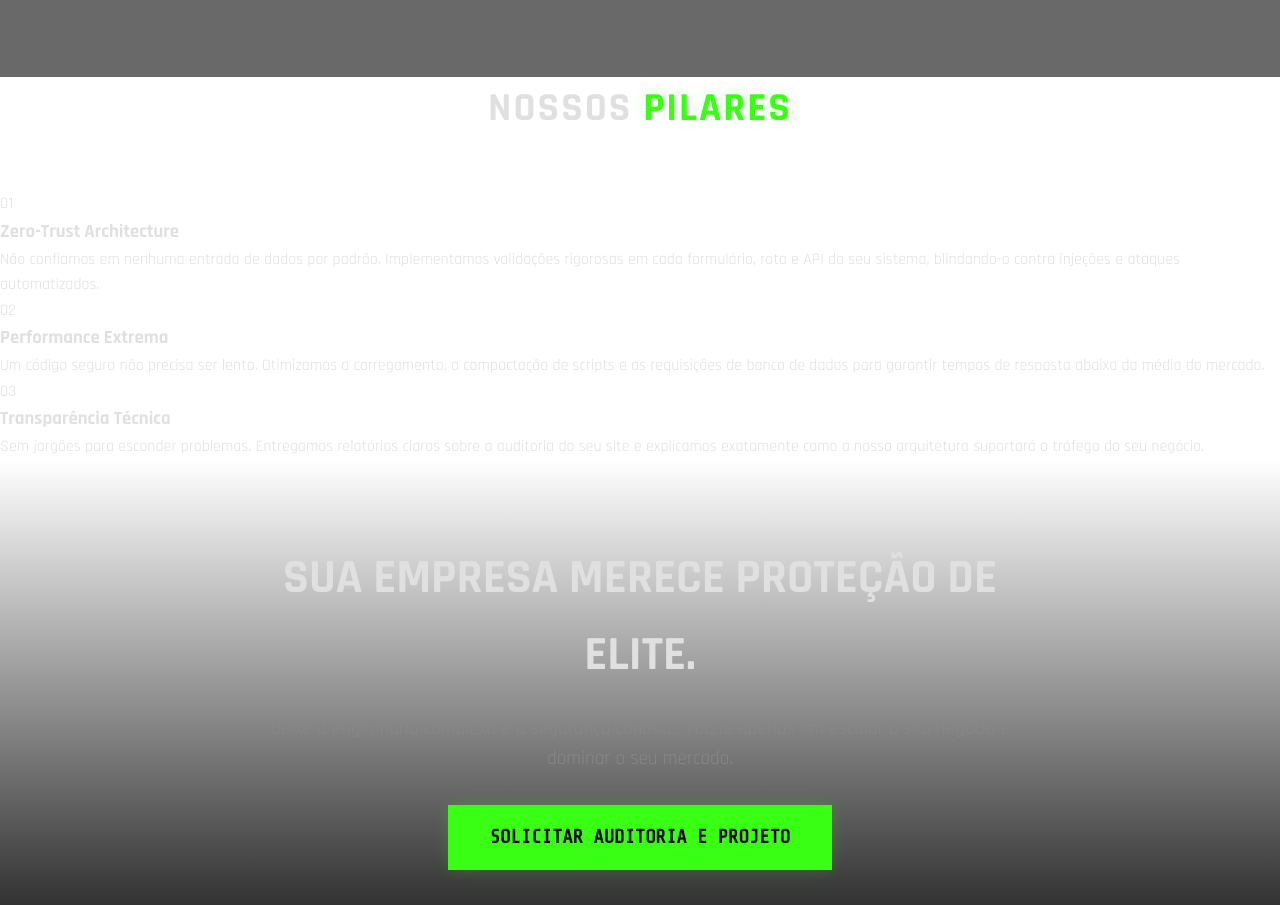
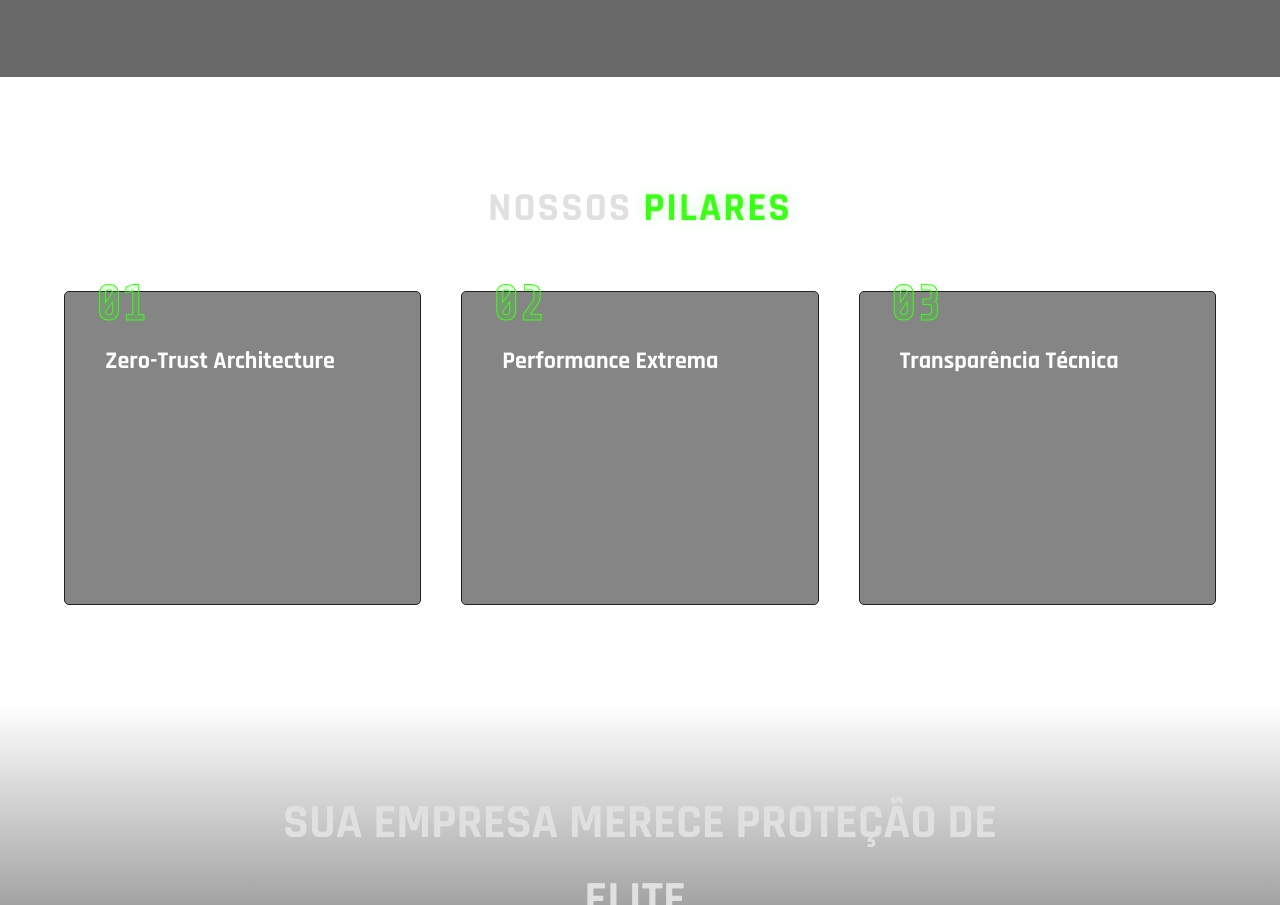
Before and after one commit to Eolemos/Ghost-core, a plain HTML site: page pages/sobre/index.html in a window 1280 px wide. Shown: the part 2323-3228 px from the top of the page. Drawn offline with nearby package versions, Linux system fonts and the light colour scheme.

Commit message:
Update style.css

```diff
--- a/pages/assets/style.css
+++ b/pages/assets/style.css
@@ -1103,3 +1103,56 @@ body[data-lang="en"] .lang-pt { display: none; }
     0%, 100% { transform: scale(1); opacity: 0.4; }
     50% { transform: scale(1.8); opacity: 1; }
 }
+/* ==========================================================================
+   ESTILOS ESPECÍFICOS: NOSSOS PILARES
+   ========================================================================== */
+.pillars-section {
+    padding: 100px 5%;
+}
+
+.pillars-grid {
+    display: grid;
+    grid-template-columns: repeat(auto-fit, minmax(300px, 1fr));
+    gap: 40px;
+    max-width: 1200px;
+    margin: 0 auto;
+}
+
+.pillar-card {
+    background: rgba(13, 13, 13, 0.5);
+    padding: 40px;
+    border: 1px solid #222;
+    border-radius: 5px;
+    position: relative;
+    transition: 0.3s;
+}
+
+.pillar-card:hover {
+    background: rgba(20, 20, 20, 0.8);
+    border-color: var(--neon-green);
+    transform: translateY(-5px);
+    box-shadow: 0 10px 20px rgba(0,0,0,0.5), 0 0 15px var(--neon-green-dim);
+}
+
+.pillar-number {
+    position: absolute;
+    top: -25px;
+    left: 30px;
+    font-size: 3rem;
+    font-family: var(--font-code);
+    font-weight: bold;
+    color: rgba(57, 255, 20, 0.15); /* Fica transparente por dentro */
+    -webkit-text-stroke: 1px var(--neon-green); /* Cria o contorno verde brilhante */
+}
+
+.pillar-card h3 {
+    font-size: 1.5rem;
+    margin-top: 10px;
+    margin-bottom: 15px;
+    color: #fff;
+}
+
+.pillar-card p {
+    color: var(--text-muted);
+    font-size: 1.1rem;
+}
```
